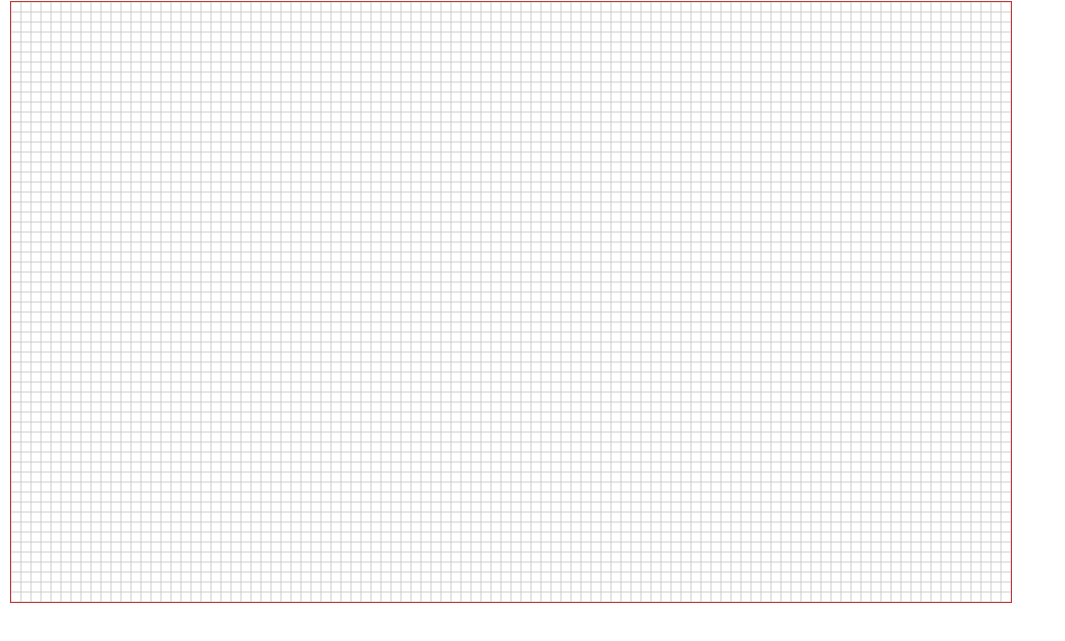
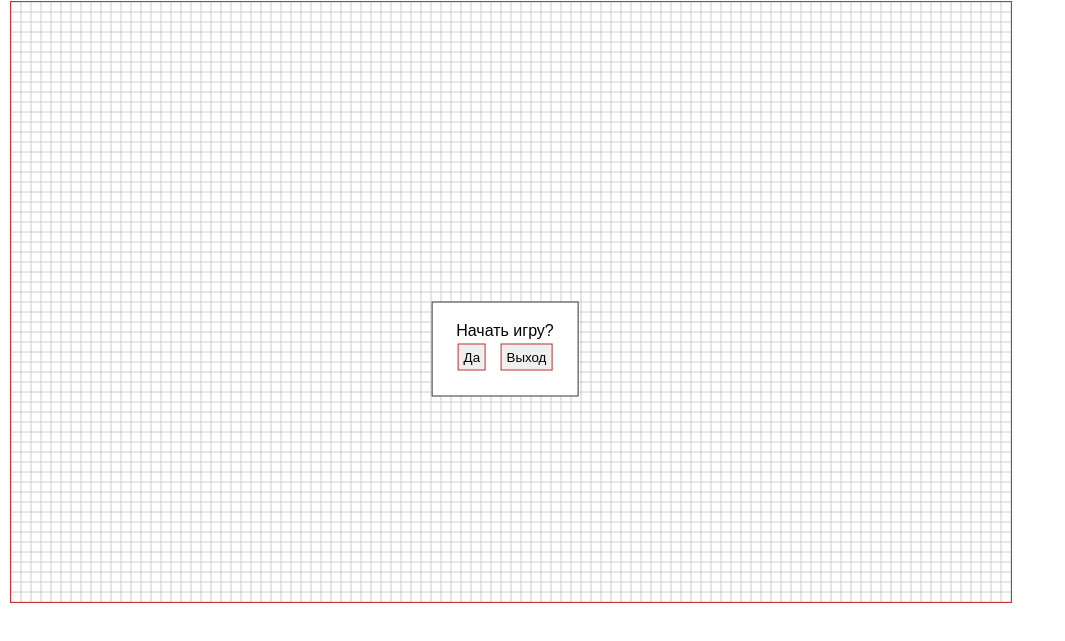
Before and after one commit to Sverkhchelovek92/Inkwar, a plain HTML site: page index.html in a window 1280 px wide. Shown: the part 51-692 px from the top of the page, without its empty margins (0-1065 px from the left). Drawn offline with Linux system fonts and the light colour scheme.

Commit message:
some stuff idk

```diff
--- a/index.html
+++ b/index.html
@@ -9,6 +9,11 @@
   <body>
     <h1 class="header">Inkwar</h1>
     <canvas id="game" width="1000" height="600"></canvas>
+    <div id="startPopup">
+      <p>Начать игру?</p>
+      <button id="startBtn">Да</button>
+      <button id="exitBtn" href="google.com">Выход</button>
+    </div>
     <script src="script.js"></script>
   </body>
 </html>
--- a/script.js
+++ b/script.js
@@ -31,3 +31,11 @@ const players = {
   1: { resources: 100, base: null, units: [] },
   2: { resources: 100, base: null, units: [] },
 }
+
+document.getElementById('startBtn').onclick = () => {
+  document.getElementById('startPopup').style.display = 'none'
+  startGame()
+}
+document.getElementById('exitBtn').onclick = () => {
+  window.location.href = 'https://google.com'
+}
--- a/style.css
+++ b/style.css
@@ -27,3 +27,22 @@ body {
   border: 1px solid #c01f1fe8;
   margin-left: 10px;
 }
+
+#startPopup {
+  position: absolute;
+  top: 50%;
+  left: 505px;
+  transform: translate(-50%, -50%);
+  background: #fff;
+  border: 1px solid #333;
+  padding: 20px;
+  text-align: center;
+}
+
+#startBtn,
+#exitBtn {
+  cursor: pointer;
+  margin: 5px;
+  padding: 5px;
+  border: 1px solid #c01f1fe8;
+}
```
